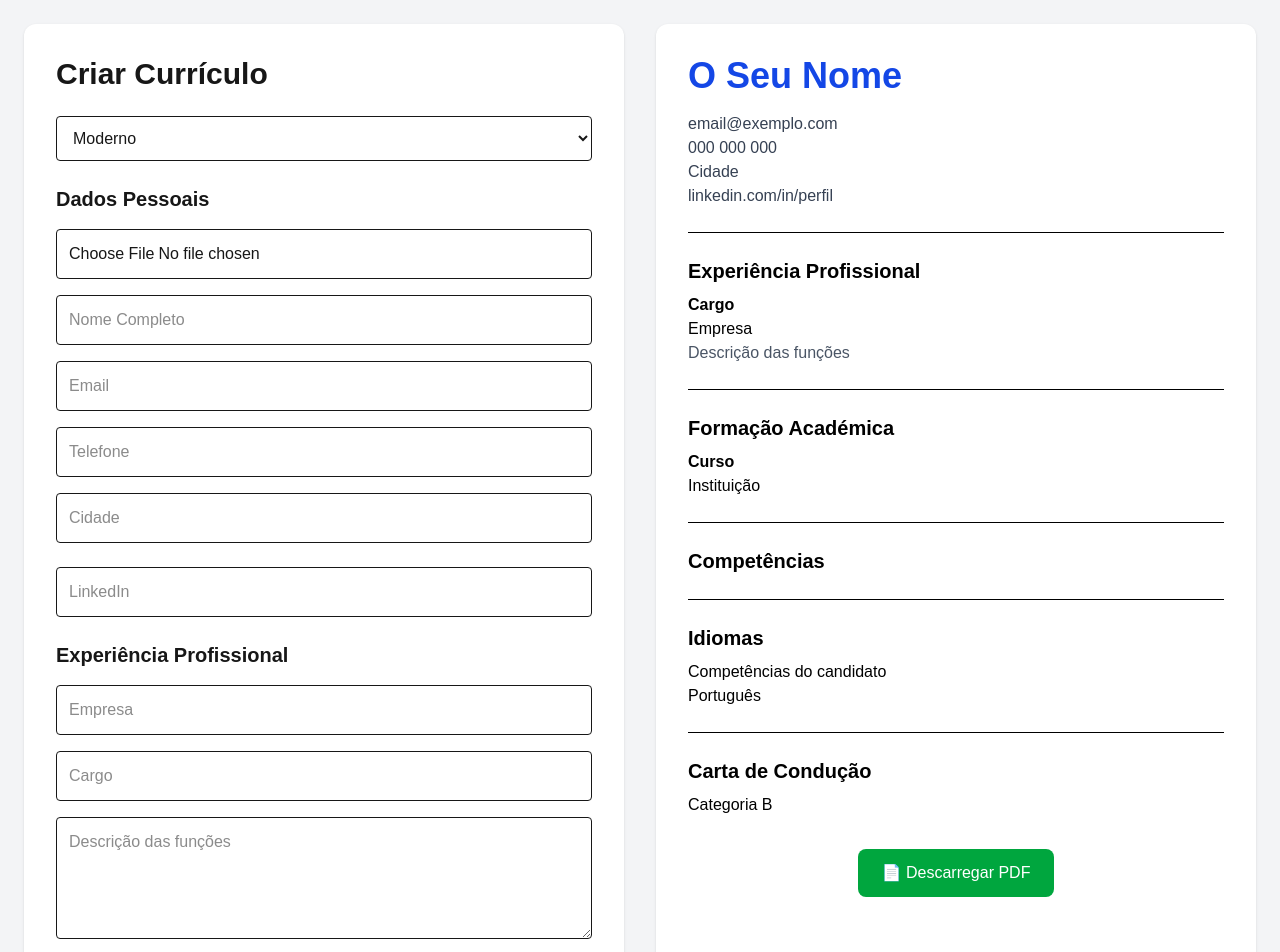
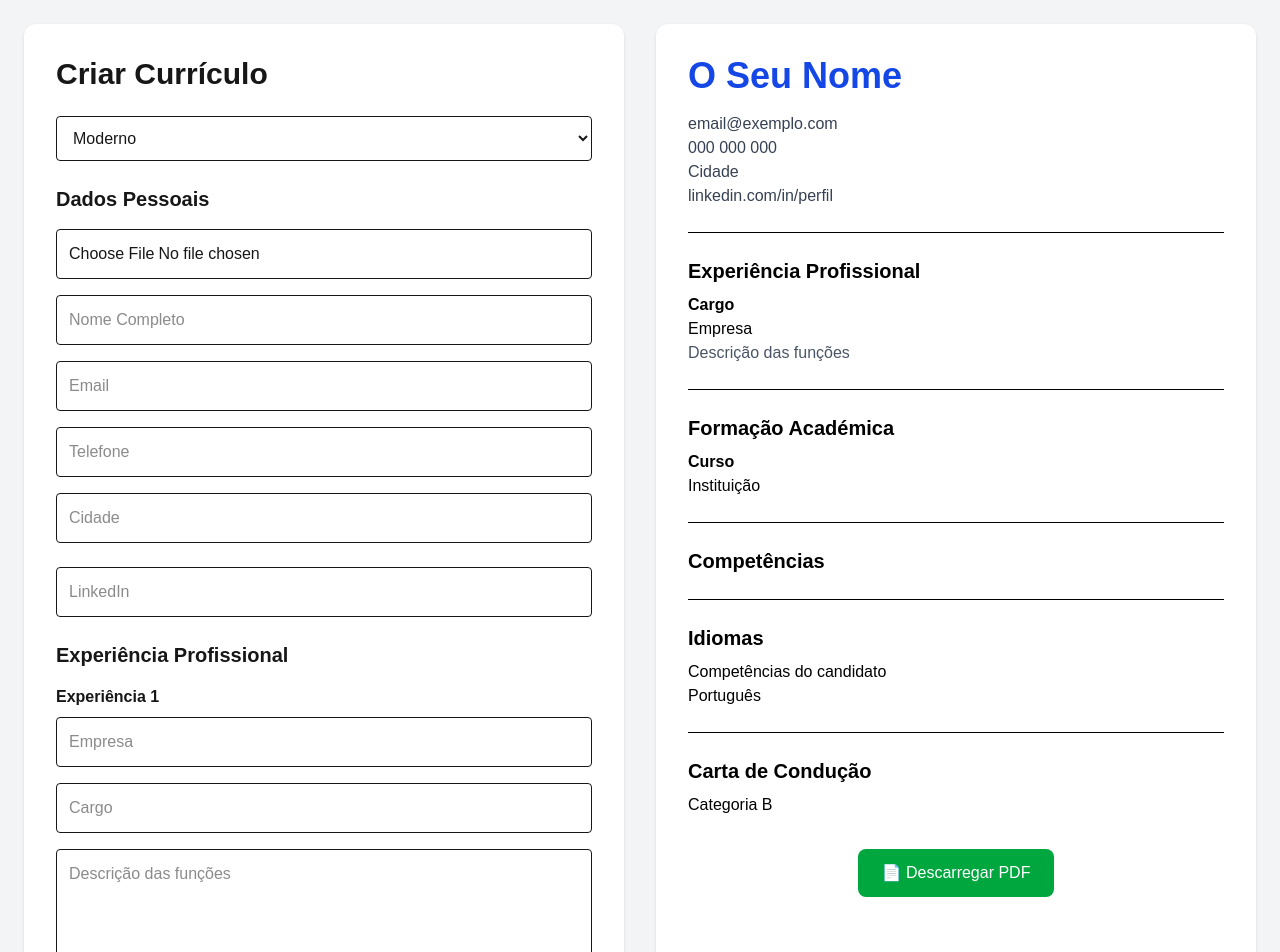
Before and after one commit to Gabrieldiogo-gd/CVMadurorooms, a Next.js app: page /criar-cv in a window 1280 px wide. Shown: the top 952 px of the page. Built offline with nearby package versions, Linux system fonts and the light colour scheme.

Commit message:
Multiplas experiencias funcionais

```diff
--- a/app/criar-cv/page.tsx
+++ b/app/criar-cv/page.tsx
@@ -163,13 +163,19 @@ const adicionarExperiencia = () => {
             Experiência Profissional
           </h2>
 
+          {experiencias.map((exp, index) => (
+  <div key={index} className="mb-6 border-b pb-4">
+    <h3 className="font-bold mb-2">
+      Experiência {index + 1}
+    </h3>
+
     <input
       type="text"
       placeholder="Empresa"
-  value={experiencias[0].empresa}
+      value={exp.empresa}
       onChange={(e) => {
         const novas = [...experiencias];
-    novas[0].empresa = e.target.value;
+        novas[index].empresa = e.target.value;
         setExperiencias(novas);
       }}
       className="w-full border p-3 rounded mb-4"
@@ -178,30 +184,28 @@ const adicionarExperiencia = () => {
     <input
       type="text"
       placeholder="Cargo"
-  value={experiencias[0].cargo}
+      value={exp.cargo}
       onChange={(e) => {
         const novas = [...experiencias];
-    novas[0].cargo = e.target.value;
+        novas[index].cargo = e.target.value;
         setExperiencias(novas);
       }}
       className="w-full border p-3 rounded mb-4"
     />
 
-
-
     <textarea
       placeholder="Descrição das funções"
-  value={experiencias[0].descricao}
+      value={exp.descricao}
       onChange={(e) => {
         const novas = [...experiencias];
-    novas[0].descricao = e.target.value;
+        novas[index].descricao = e.target.value;
         setExperiencias(novas);
       }}
-  className="w-full border p-3 rounded mb-6"
+      className="w-full border p-3 rounded mb-4"
       rows={4}
     />
-
-
+  </div>
+))}
 
 <button
   type="button"
@@ -210,7 +214,6 @@ const adicionarExperiencia = () => {
 >
   Adicionar Experiência
 </button>
-
 
 
 
```
Lines whose indentation alone changed are shown as unchanged.
